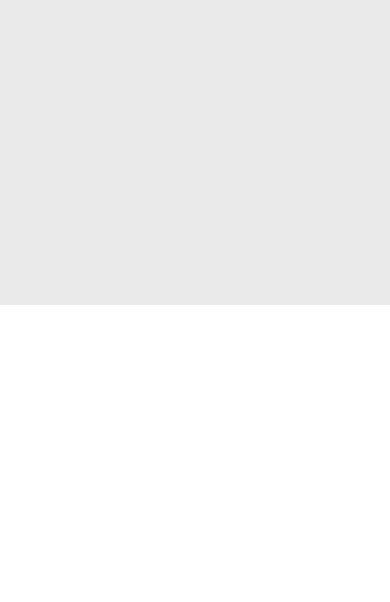
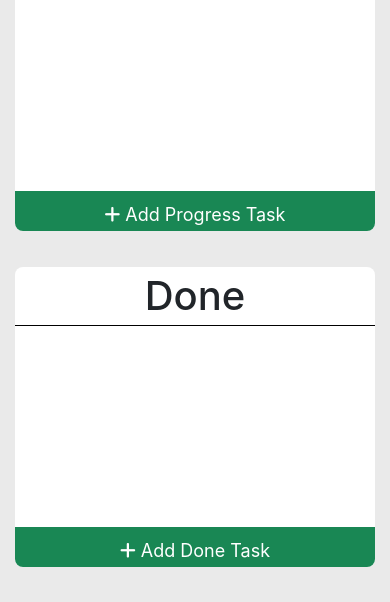
Before and after one commit to MHuzaifanizami/Kanban-Board, a plain HTML site: page board/board.html in a window 390 px wide. Shown: the part 526-1128 px from the top of the page. Before the commit the page ends 844 px from the top, so only its background shows below. Drawn offline with nearby package versions, Linux system fonts and the light colour scheme.

Commit message:
file updated

```diff
--- a/board/board.css
+++ b/board/board.css
@@ -8,6 +8,7 @@
 
 header img {
     width: 55px;
+    height: auto;
 }
 
 
@@ -23,6 +24,8 @@ header img {
     color: #000;
     text-align: center;
     background-color: #eaeaea;
+    display: inline-block;
+    margin-left: 10px;
 }
 
 
@@ -42,23 +45,27 @@ header img {
     padding: 15px;
     padding-top: 50px;
     flex-wrap: wrap;
+    justify-content: space-around;
     background-color: #eaeaea;
 }
 
 .boxes {
 
     border-radius: 8px;
-    width: 30%;
+    /* width: 30%; */
+    min-width: 30%;
     min-height: 300px;
     height: fit-content;
     background-color: #fff;
     position: relative;
+    margin-bottom: 20px;
+
 
 }
 
 .boxes h1 {
     text-align: center;
-    font-size: 33px;
+    font-size: 2.5rem;
     padding: 5px;
     border-bottom: 1px solid #000;
 }
@@ -125,10 +132,8 @@ header img {
     background-color: #239f65;
 }
 
-/* .dropzone {
-     border: 2px dashed #ccc;
-     padding: 10px;
-    width: 30%;
-    min-height: 200px;
-    background-color: #f9f9f9;
-}  */
+@media (max-width: 768px) {
+    .boxes {
+        width: 100%;
+    }
+}
--- a/board/board.html
+++ b/board/board.html
@@ -38,9 +38,9 @@
 
   <!-- ** Header End ** -->
 
-  <!-- ** Board Area Start ** -->
+  <!-- ** *************** Board Area Start ********************** -->
 
-  <div class="board-container d-flex justify-content-center  gap-3">
+  <div class="board-container d-flex justify-content-space-around gap-3">
     <!-- Add task box  -->
     <div class="boxes add-task dropzone" ondrop="drop(event)" ondragover="allowDrop(event)">
       <div class="title">
```
